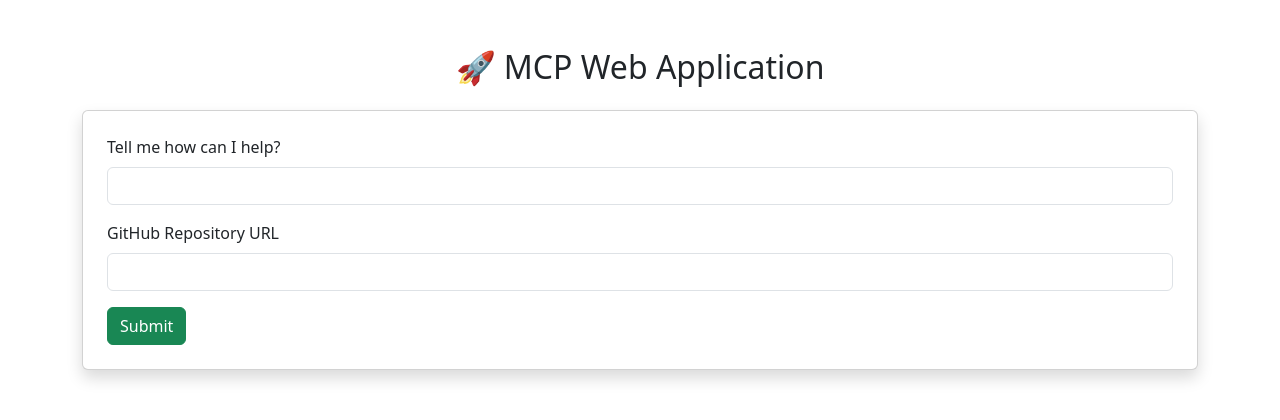
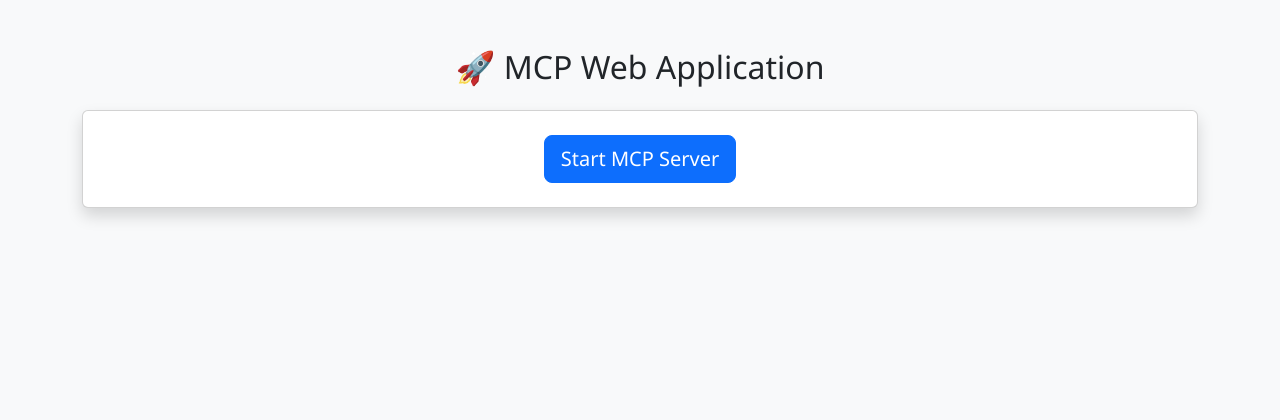
Before and after one commit to shaikhabrar/mcpwebapp, a Flask app: page / in a window 1280 px wide. Shown: the top 420 px of the page. Run offline with Flask 2, Linux system fonts and the light colour scheme.

Commit message:
Secondworking commit

```diff
--- a/app.py
+++ b/app.py
@@ -22,6 +22,7 @@ def start_server():
     """Start MCP server"""
     global started, pid_info
     if not started:
+        # Example: start your MCP server (repo_analyzer_mcp.py)
         process = subprocess.Popen(["python", "repo_analyzer_mcp.py"])
         pid_info = process.pid
         started = True
@@ -29,47 +30,33 @@ def start_server():
 
 @app.route("/ask", methods=["POST"])
 def ask():
-    """Submit first question + repo link, then redirect to chat page"""
+    """Submit first question + repo link, then go to chat page"""
     q = request.form["question"]
     repo = request.form["repo_link"]
 
-    # First call with repo
+    # Call Mistral
     answer = ask_mistral(q, repo)
-    if answer:
-        answer = str(answer).replace("\\n", "\n")
 
-    # Save conversation
+    # Save conversation in session
     history = session.get("history", [])
     history.append((q, answer))
     session["history"] = history
 
-    return redirect(url_for("chat"))
+    return render_template("chat.html", history=history)
 
-@app.route("/chat", methods=["GET", "POST"])
+@app.route("/chat", methods=["POST"])
 def chat():
-    """Chat page (GET shows history, POST adds new Q/A then redirects)"""
-    if request.method == "POST":
-        q = request.form["question"]
+    """Submit follow-up question in chat"""
+    q = request.form["question"]
 
-        # Follow-up call without repo (Mistral keeps context internally)
-        answer = ask_mistral(q)
-        if answer:
-            answer = str(answer).replace("\\n", "\n")
+    # Call Mistral
+    answer = ask_mistral(q)
 
-        history = session.get("history", [])
-        history.append((q, answer))
-        session["history"] = history
+    history = session.get("history", [])
+    history.append((q, answer))
+    session["history"] = history
 
-        return redirect(url_for("chat"))
-
-    # GET → just show chat page
-    return render_template("chat.html", history=session.get("history", []))
-
-@app.route("/reset")
-def reset():
-    """Start fresh chat"""
-    session.clear()
-    return redirect(url_for("index"))
+    return render_template("chat.html", history=history)
 
 # ----------- RUN ------------
 
--- a/templates/chat.html
+++ b/templates/chat.html
@@ -32,7 +32,7 @@
     {% endfor %}
   </div>
 
-  <form id="chatForm" method="POST" action="{{ url_for('chat') }}">
+  <form id="chatForm" method="POST" action="{{ url_for('chat') }}" class="mb-3">
     <div class="input-group">
       <input type="text" name="question" class="form-control" placeholder="Type your question..." required>
       <button type="submit" class="btn btn-primary">Send</button>
@@ -47,7 +47,7 @@
     <p>Waiting for response...</p>
   </div>
 
-  <a href="{{ url_for('reset') }}" class="btn btn-danger mt-3">New Chat</a>
+  <a href="{{ url_for('index') }}" class="btn btn-danger mt-3">New Chat</a>
 
   <script>
     // Show loader when form is submitted
--- a/templates/index.html
+++ b/templates/index.html
@@ -2,48 +2,43 @@
 <html lang="en">
 <head>
   <meta charset="UTF-8">
+  <meta name="viewport" content="width=device-width, initial-scale=1.0">
   <title>MCP WebApp</title>
   <link rel="stylesheet" href="https://cdn.jsdelivr.net/npm/bootstrap@5.3.0/dist/css/bootstrap.min.css">
-  <style>
-    #loader {
-      display: none;
-      text-align: center;
-      margin-top: 20px;
-    }
-    .spinner-border {
-      width: 2rem;
-      height: 2rem;
-    }
-  </style>
+  <link rel="stylesheet" href="{{ url_for('static', filename='style.css') }}">
 </head>
-<body class="container py-5">
+<body class="bg-light">
 
+<div class="container py-5">
   <h2 class="text-center mb-4">🚀 MCP Web Application</h2>
 
+  <!-- Loader -->
+  <div id="loader" class="loader d-none"></div>
+
+  <!-- Server Start Section -->
+  {% if not started %}
+    <div class="card shadow p-4 text-center">
+      <form method="POST" action="/start_server" onsubmit="logAndShowLoader('Starting MCP server...')">
+        <button type="submit" class="btn btn-primary btn-lg">Start MCP Server</button>
+      </form>
+    </div>
+  {% else %}
     <div class="card shadow p-4">
-    <form method="POST" action="{{ url_for('index') }}" onsubmit="showLoader()">
+      <form method="POST" action="/ask" onsubmit="logAndShowLoader('Submitting question and repo link...')">
         <div class="mb-3">
           <label class="form-label">Tell me how can I help?</label>
-        <input type="text" class="form-control" name="question" required>
+          <input type="text" class="form-control" name="question" placeholder="Enter your question" required>
         </div>
         <div class="mb-3">
-        <label class="form-label">GitHub Repository URL</label>
-        <input type="url" class="form-control" name="repo_link" required>
+          <label class="form-label">Paste your GitHub repo</label>
+          <input type="url" class="form-control" name="repo_link" placeholder="https://github.com/..." required>
         </div>
         <button type="submit" class="btn btn-success">Submit</button>
       </form>
     </div>
-
-  <!-- Loader -->
-  <div id="loader">
-    <div class="spinner-border text-primary" role="status"></div>
-    <p>Starting analysis...</p>
+  {% endif %}
 </div>
 
-  <script>
-    function showLoader() {
-      document.getElementById("loader").style.display = "block";
-    }
-  </script>
+<script src="{{ url_for('static', filename='script.js') }}"></script>
 </body>
 </html>
```
Lines whose indentation alone changed are shown as unchanged.
